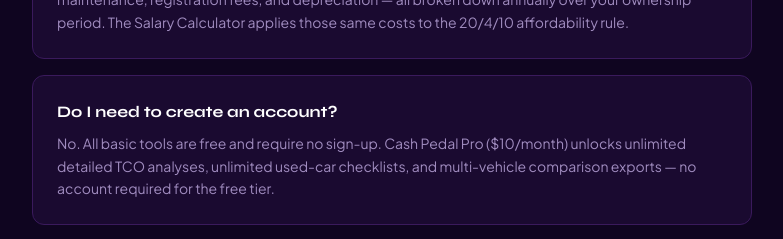
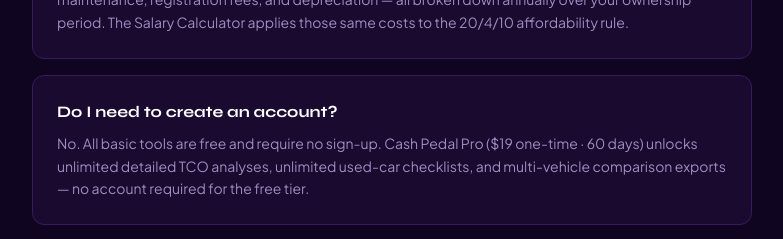
Before and after one commit to IControlP/Cash-Pedal-v1.02.3, a React (Vite) app: page /about in a window 1280 px wide. Shown: the part 2880-3119 px from the top of the page, without its empty margins (248-1031 px from the left). Built offline with nearby package versions, Linux system fonts and the light colour scheme.

Commit message:
Fix stale pricing in About page FAQ
The product is a $19 one-time 60-day pass, not $10/month — update FAQ
to reflect the actual pricing shown on the Subscribe page.

https://claude.ai/code/session_01FwCfpk94t588PfjDkUjZQg

```diff
--- a/src/pages/About.jsx
+++ b/src/pages/About.jsx
@@ -17,7 +17,7 @@ const faqs = [
   },
   {
     q: 'Do I need to create an account?',
-    a: 'No. All basic tools are free and require no sign-up. Cash Pedal Pro ($10/month) unlocks unlimited detailed TCO analyses, unlimited used-car checklists, and multi-vehicle comparison exports — no account required for the free tier.',
+    a: 'No. All basic tools are free and require no sign-up. Cash Pedal Pro ($19 one-time · 60 days) unlocks unlimited detailed TCO analyses, unlimited used-car checklists, and multi-vehicle comparison exports — no account required for the free tier.',
   },
   {
     q: 'How does the Car Survey work?',
```
